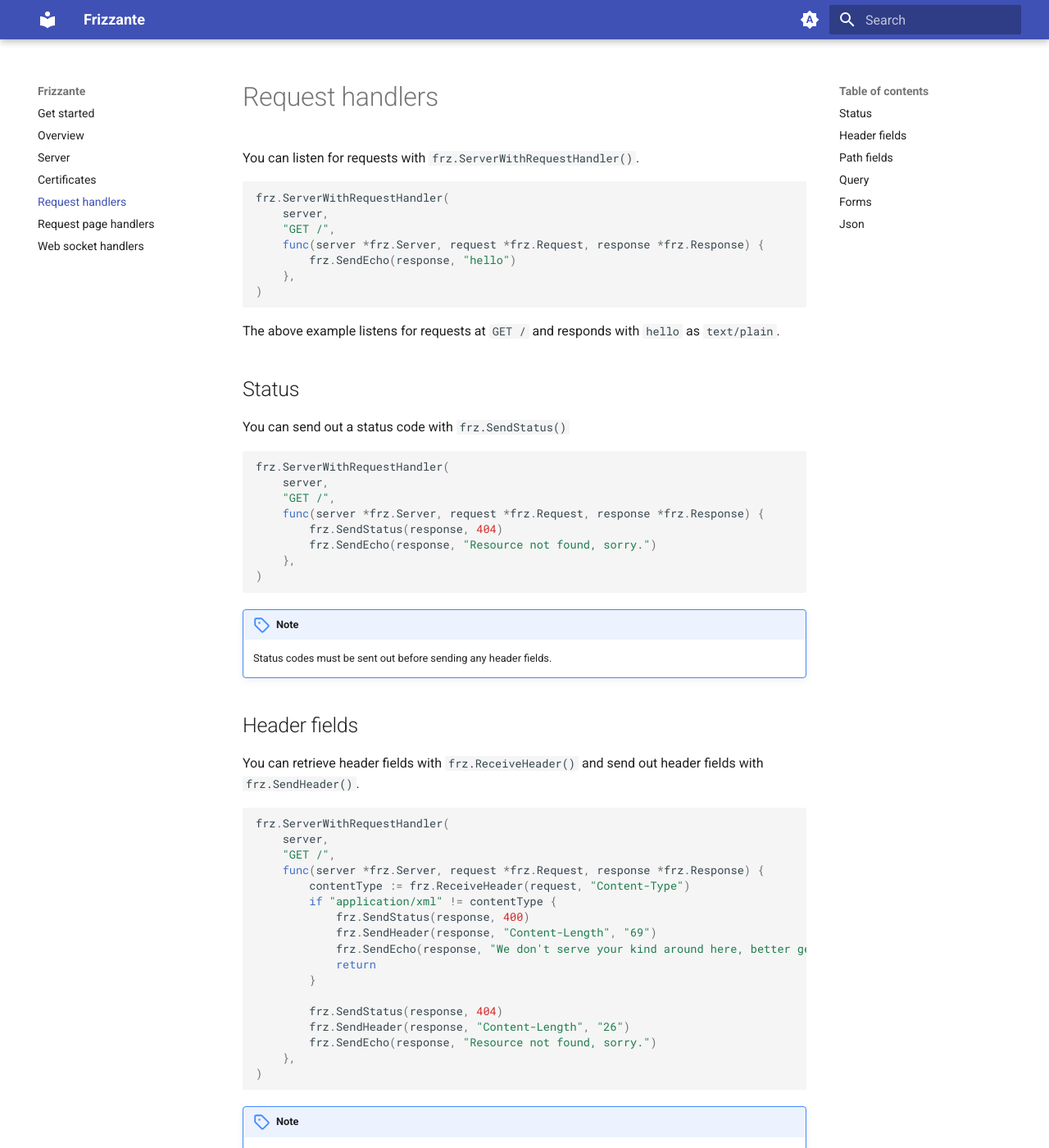
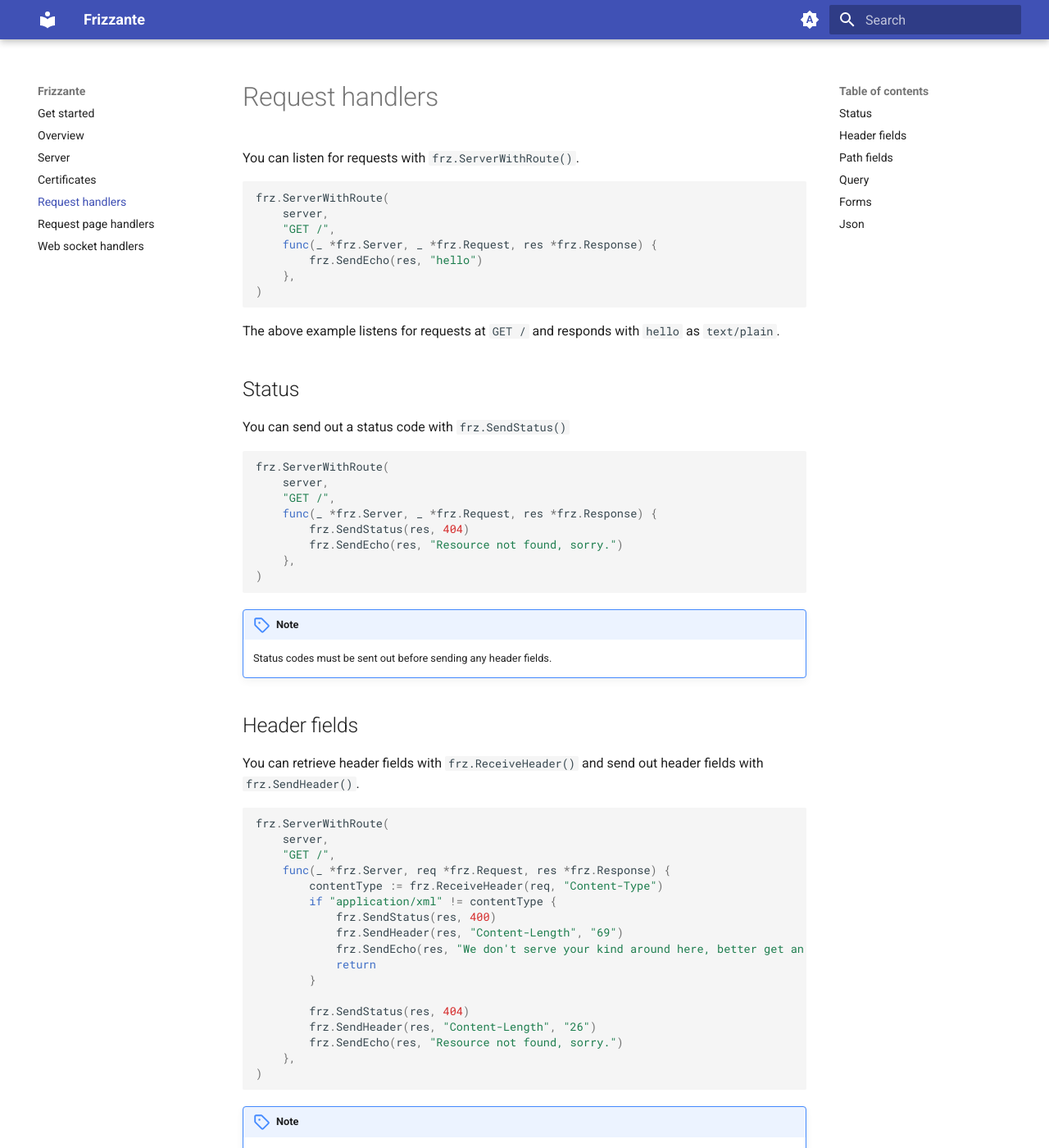
Before and after one commit to razshare/frizzante-docs, an MkDocs documentation site: the page built from docs/request-handlers.md, in a window 1280 px wide and 1400 px high. Shown: the whole window at 82% size. Built offline with MkDocs 1.6.1 and Material for MkDocs 9.7.7, drawn with Linux system fonts in a browser that asks for light colours; some of the changed text lies outside the part shown.

Commit message:
chore(docs): certificates, request-handlers, request-page-handlers

````diff
--- a/docs/request-handlers.md
+++ b/docs/request-handlers.md
@@ -1,11 +1,11 @@
-You can listen for requests with `frz.ServerWithRequestHandler()`.
+You can listen for requests with `frz.ServerWithRoute()`.
 
 ```go
-frz.ServerWithRequestHandler(
+frz.ServerWithRoute(
     server,
     "GET /",
-    func(server *frz.Server, request *frz.Request, response *frz.Response) {
-        frz.SendEcho(response, "hello")
+    func(_ *frz.Server, _ *frz.Request, res *frz.Response) {
+        frz.SendEcho(res, "hello")
     },
 )
 ```
@@ -17,12 +17,12 @@
 You can send out a status code with `frz.SendStatus()`
 
 ```go
-frz.ServerWithRequestHandler(
+frz.ServerWithRoute(
     server,
     "GET /",
-    func(server *frz.Server, request *frz.Request, response *frz.Response) {
-        frz.SendStatus(response, 404)
-        frz.SendEcho(response, "Resource not found, sorry.")
+    func(_ *frz.Server, _ *frz.Request, res *frz.Response) {
+        frz.SendStatus(res, 404)
+        frz.SendEcho(res, "Resource not found, sorry.")
     },
 )
 ```
@@ -35,21 +35,21 @@
 You can retrieve header fields with `frz.ReceiveHeader()` and send out header fields with `frz.SendHeader()`.
 
 ```go
-frz.ServerWithRequestHandler(
+frz.ServerWithRoute(
     server,
     "GET /",
-    func(server *frz.Server, request *frz.Request, response *frz.Response) {
-        contentType := frz.ReceiveHeader(request, "Content-Type")
+    func(_ *frz.Server, req *frz.Request, res *frz.Response) {
+        contentType := frz.ReceiveHeader(req, "Content-Type")
         if "application/xml" != contentType {
-            frz.SendStatus(response, 400)
-            frz.SendHeader(response, "Content-Length", "69")
-            frz.SendEcho(response, "We don't serve your kind around here, better get an XML encoder, heh.")
+            frz.SendStatus(res, 400)
+            frz.SendHeader(res, "Content-Length", "69")
+            frz.SendEcho(res, "We don't serve your kind around here, better get an XML encoder, heh.")
             return
         }
 
-        frz.SendStatus(response, 404)
-        frz.SendHeader(response, "Content-Length", "26")
-        frz.SendEcho(response, "Resource not found, sorry.")
+        frz.SendStatus(res, 404)
+        frz.SendHeader(res, "Content-Length", "26")
+        frz.SendEcho(res, "Resource not found, sorry.")
     },
 )
 ```
@@ -64,13 +64,13 @@
 You can then retrieve the value of the path field with `frz.ReceivePath()`
 
 ```go
-frz.ServerWithRequestHandler(
+frz.ServerWithRoute(
     server,
     "GET /about/{name}",
-    func(server *frz.Server, request *frz.Request, response *frz.Response) {
-        name := frz.ReceivePath(request, "name")
-        frz.SendEcho(response, "hello ")
-        frz.SendEcho(response, name)
+    func(_ *frz.Server, req *frz.Request, res *frz.Response) {
+        name := frz.ReceivePath(req, "name")
+        frz.SendEcho(res, "hello ")
+        frz.SendEcho(res, name)
     },
 )
 ```
@@ -80,7 +80,7 @@
 You can retrieve values of query fields with `frz.ReceiveQuery()`
 
 ```go
-frz.ServerWithRequestHandler(
+frz.ServerWithRoute(
     server,
     "GET /about",
     func(server *frz.Server, request *frz.Request, response *frz.Response) {
@@ -98,7 +98,7 @@
 You can use the `url.Values` api in order to retrieve specific form fields.
 
 ```go
-frz.ServerWithRequestHandler(
+frz.ServerWithRoute(
     server,
     "POST /about",
     func(server *frz.Server, request *frz.Request, response *frz.Response) {
@@ -125,7 +125,7 @@
 	Name string `json:"name"`
 }
 
-frz.ServerWithRequestHandler(
+frz.ServerWithRoute(
     server,
     "POST /about",
     func(server *frz.Server, request *frz.Request, response *frz.Response) {
````
Also changed, not shown: docs/certificates.md (+1 -1 lines), docs/request-page-handlers.md (+9 -9 lines).
